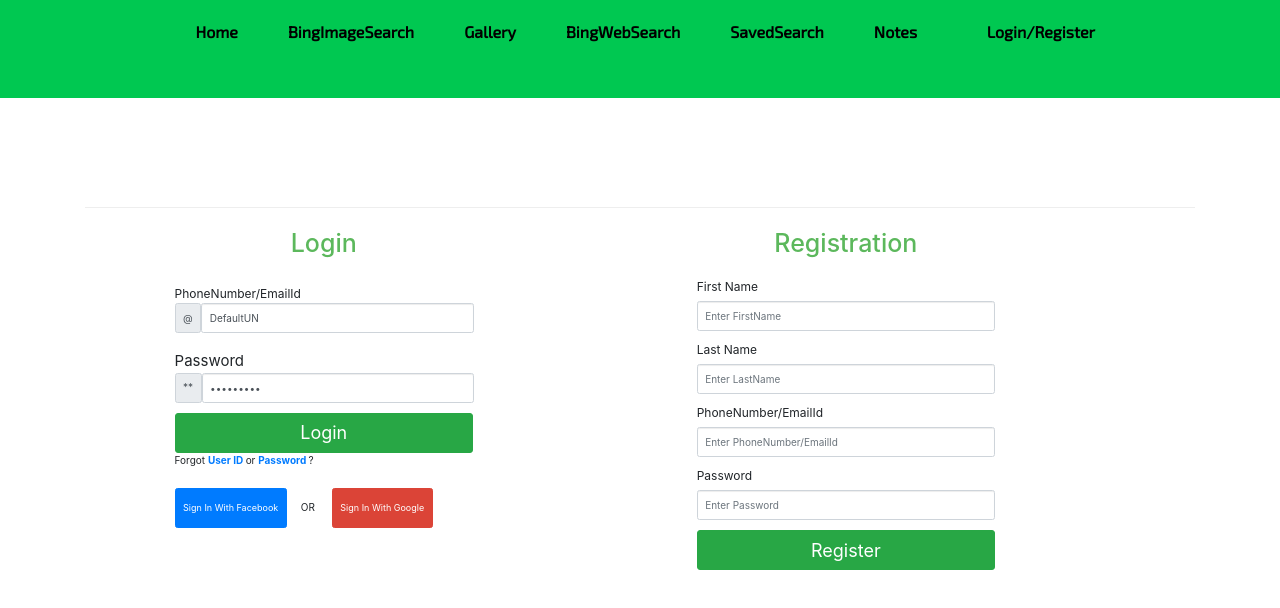
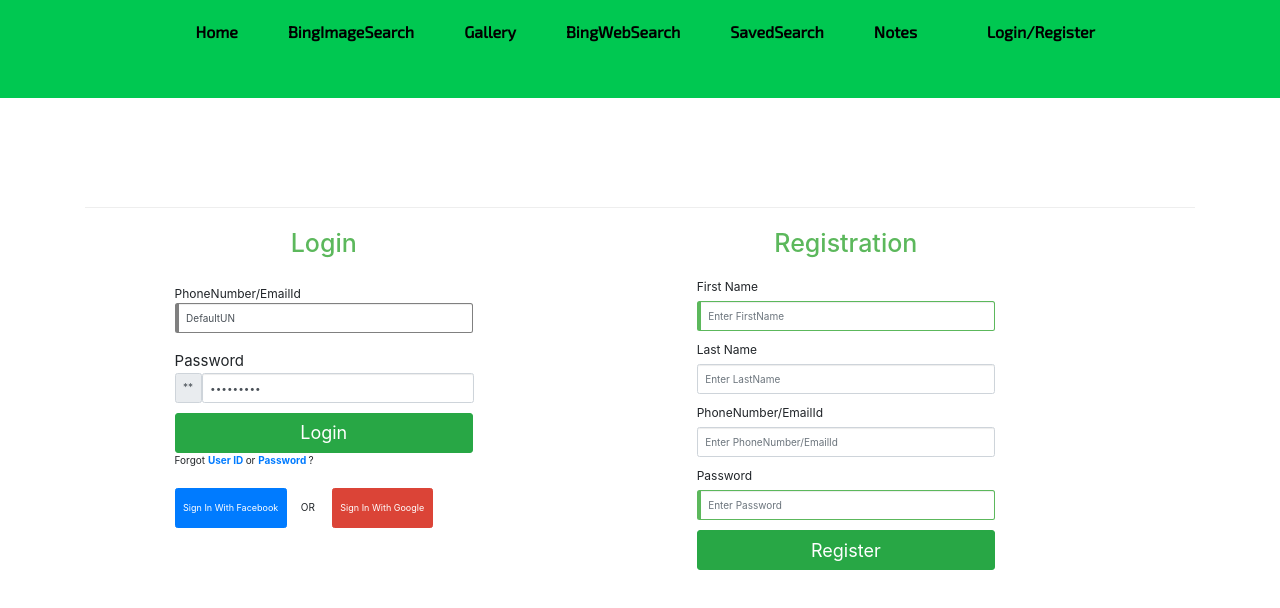
Before and after one commit to Naveenpatancheru/SaveYourSearch, an Angular app: page /login in a window 1280 px wide. Shown: the top 608 px of the page. Built offline with nearby package versions, Linux system fonts and the light colour scheme; a web font is replaced by a local one.

Commit message:
Implementation JWT

```diff
--- a/src/app/login/login/login.component.css
+++ b/src/app/login/login/login.component.css
@@ -17,3 +17,25 @@ h1
 {
     color:#5cb85c;
 }
+.callout {
+    /* padding: 20px;
+    margin: 20px 0; */
+    border: 1px solid #5cb85c;
+    border-left-width: 4px;
+
+}
+
+.callOutGrey {
+    border: 1px solid grey;
+    border-left-width: 4px;
+}
+
+.callOutBlue {
+    border: 1px solid black;
+    border-left-width: 4px;
+}
+
+.callOutGoogle {
+    border: 1px solid #0893f3;
+    border-left-width: 4px;
+}
--- a/src/app/login/login/login.component.html
+++ b/src/app/login/login/login.component.html
@@ -30,16 +30,18 @@
             Oops, the UserName or Password is incorrect !
             </div>
     <div class="form-group">
+
         <label for="username" class="control-label">PhoneNumber/EmailId</label>
-        <diV class="input-group-prepend">
-<span class="input-group-text">@</span>
+        <!-- <diV class="input-group-prepend">
+        <span class="input-group-text callOutGrey">@</span> -->
 
-        <input type="text" placeholder="Enter UserName" formControlName="username" class="form-control" [ngClass]="{ 'is-invalid':submitted && f.username.errors }" />
-    </diV>
+        <input type="text" placeholder="Enter UserName" formControlName="username" class="form-control callOutGrey" [ngClass]="{ 'is-invalid':submitted && f.username.errors }" />
+    <!-- </diV> -->
         <div *ngIf="f.username.errors" class="invalid-feedback">
             <div *ngIf="submitted && f.username.errors.required">Username is required</div>
         </div>
     </div>
+
 
     <div class="form-group">
         <label for="password" class="control-label"  style="font-size:15px;">Password</label>
@@ -95,7 +97,9 @@
             <br>
             <div class="form-group">
                 <label for="firstName">First Name</label>
-                <input type="text" placeholder="Enter FirstName" formControlName="firstName" class="form-control" [ngClass]="{ 'is-invalid': submittedResgiter && f.firstName.errors }" />
+
+                <input type="text" placeholder="Enter FirstName" formControlName="firstName" class="form-control callout" [ngClass]="{ 'is-invalid': submittedResgiter && f.firstName.errors }" />
+
                 <div *ngIf="submittedResgiter && f.firstName.errors" class="invalid-feedback">
                     <div *ngIf="f.firstName.errors.required">First Name is required</div>
                 </div>
@@ -116,7 +120,7 @@
             </div>
             <div class="form-group">
                 <label for="password" >Password</label>
-                <input type="password" placeholder="Enter Password" formControlName="passwordRegistration" class="form-control" [ngClass]="{ 'is-invalid': submittedResgiter && f.passwordRegistration.errors }" />
+                <input type="password" placeholder="Enter Password" formControlName="passwordRegistration" class="form-control callout" [ngClass]="{ 'is-invalid': submittedResgiter && f.passwordRegistration.errors }" />
                 <div *ngIf="submittedResgiter && f.passwordRegistration.errors" class="invalid-feedback">
                     <div *ngIf="f.passwordRegistration.errors.required">Password is required</div>
                     <div *ngIf="f.passwordRegistration.errors.minlength">Password must be at least 6 characters</div>
```
